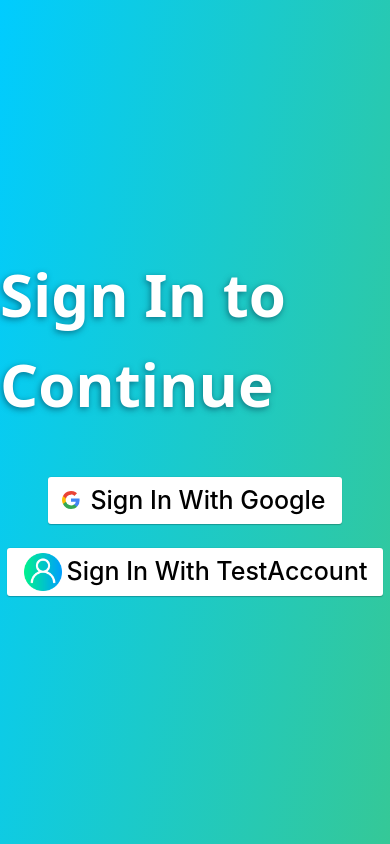
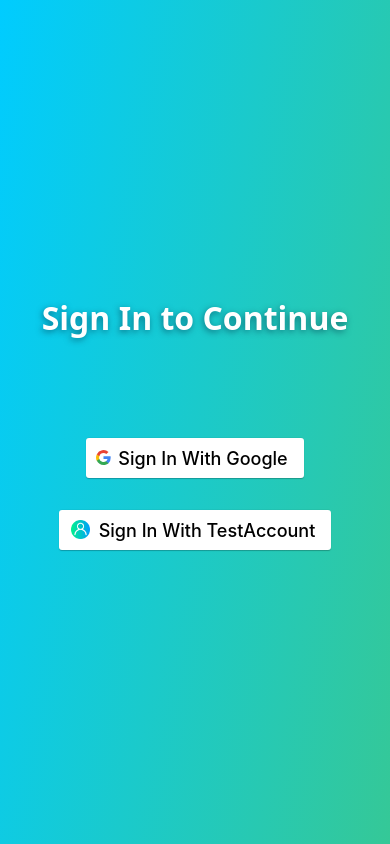
Before and after one commit to shaurair/expense-tracker, a React (Create React App) app: page / in a window 390 px wide. Built offline with nearby package versions, Linux system fonts and the light colour scheme.

Commit message:
modify style

```diff
--- a/src/components/EditTransactionForm.jsx
+++ b/src/components/EditTransactionForm.jsx
@@ -21,6 +21,7 @@ export const EditTransactionForm = ({
     return (
         <form onSubmit={handleEditSubmit} className="">
             <div className="add-transaction mg-btm-0p5rem">
+                <div className="option-btn-container">
                     <input type="text" placeholder="Description" required
                         value={description}
                         onChange={(e) => {setDescriptionEdit(e.target.value)}}
@@ -29,16 +30,23 @@ export const EditTransactionForm = ({
                         value={transactionAmount}
                         onChange={(e) => {setTransactionAmount(e.target.value)}}
                     />
+                </div>
+                <div className="option-btn-container">
+                    <div className="radio-option">
                         <input type="radio" id="expense-edit" value="expense"
                             checked = {transactionType === "expense"}
                             onChange={(e) => {settransactionType(e.target.value)}}
                         />
                         <label htmlFor="expense-edit" style={{color:"red"}}>Expense</label>
+                    </div>
+                    <div className="radio-option">
                         <input type="radio" id="income-edit" value="income"
                             checked = {transactionType === "income"}
                             onChange={(e) => {settransactionType(e.target.value)}}
                         />
                         <label htmlFor="income-edit" style={{color:"green"}}>Income</label>
+                    </div>
+                </div>
             </div>
             <div className="mg-btm-0p5rem">
                 <button type="submit" className="btn btn-primary btn-sm me-2">Save</button>
--- a/src/pages/auth/styles.css
+++ b/src/pages/auth/styles.css
@@ -15,7 +15,7 @@
     );
   }
   .login-page p {
-    font-size: 60px;
+    font-size: 70px;
     font-weight: bold;
   }
 
@@ -23,11 +23,12 @@
   .login-with-google-btn {
     cursor: pointer;
     transition: background-color 0.3s, box-shadow 0.3s;
-    padding: 5px 16px 5px 42px;
+    padding: 5px 16px 5px 65px;
+    height: 80px;
     border: none;
     border-radius: 3px;
     box-shadow: 0 -1px 0 rgba(0, 0, 0, 0.04), 0 1px 1px rgba(0, 0, 0, 0.25);
-    font-size: 25px;
+    font-size: 35px;
     font-weight: 500;
     font-family: -apple-system, BlinkMacSystemFont, "Segoe UI", Roboto, Oxygen,
       Ubuntu, Cantarell, "Fira Sans", "Droid Sans", "Helvetica Neue", sans-serif;
@@ -35,6 +36,7 @@
     background-color: white;
     background-repeat: no-repeat;
     background-position: 5% 50%;
+    background-size: 10%;
   }
   .login-with-google-btn:active {
     background-color: #eeeeee;
@@ -47,11 +49,12 @@
   .login-with-test-account-btn {
     cursor: pointer;
     transition: background-color 0.3s, box-shadow 0.3s;
-    padding: 5px 16px 5px 60px;
+    padding: 5px 16px 5px 85px;
+    height: 80px;
     border: none;
     border-radius: 3px;
     box-shadow: 0 -1px 0 rgba(0, 0, 0, 0.04), 0 1px 1px rgba(0, 0, 0, 0.25);
-    font-size: 25px;
+    font-size: 35px;
     font-weight: 500;
     font-family: -apple-system, BlinkMacSystemFont, "Segoe UI", Roboto, Oxygen,
       Ubuntu, Cantarell, "Fira Sans", "Droid Sans", "Helvetica Neue", sans-serif;
@@ -62,18 +65,58 @@
     background-size: 10%;
   }
   .btn-effect:hover {
-    box-shadow: 5px 5px 5px rgba(0, 0, 0, 0.4), 0 2px 4px rgba(0, 0, 0, 0.25);
+    background-color: #8fcced2b;
+    color: white;
+    border: rgb(8, 85, 110);
+    border-width: 3px;
+    border-style: solid;
   }
   .btn-effect:disabled {
     filter: grayscale(100%);
     background-color: #ebebeb;
-    box-shadow: 0 -1px 0 rgba(0, 0, 0, 0.04), 0 1px 1px rgba(0, 0, 0, 0.25);
+    box-shadow: 0 -1px 0 rgba(0, 0, 0, 0.04);
     cursor: not-allowed;
   }
 /* style modify */
   .mg-btm-lg-rem {
-    margin-bottom: 3rem;
+    margin-bottom: 6rem;
   }
   .mg-btm-sm-rem {
-    margin-bottom: 1.5rem;
+    margin-bottom: 2rem;
   }
+
+@media (max-width: 1024px) {
+  .login-page p {
+    font-size: 50px;
+  }
+  .login-with-google-btn,
+  .login-with-test-account-btn {
+    font-size: 24px;
+    height: 50px;
+    background-size: 7%;
+  }
+  .login-with-google-btn {
+    padding-left: 40px;
+  }
+  .login-with-test-account-btn {
+    padding-left: 50px;
+  }
+}
+
+@media (max-width: 480px) {
+  .login-page p {
+    font-size: 32px;
+  }
+  .login-with-google-btn,
+  .login-with-test-account-btn {
+    font-size: 18px;
+    height: 40px;
+    background-size: 7%;
+  }
+  .login-with-google-btn {
+    padding-left: 32px;
+  }
+  .login-with-test-account-btn {
+    padding-left: 40px;
+  }
+}
--- a/src/pages/expense-tracker/index.jsx
+++ b/src/pages/expense-tracker/index.jsx
@@ -59,8 +59,9 @@ export const ExpenseTracker = () => {
 
     return (
         <>
+            <div className="summary-profile-container">
                 <div className="expense-tracker">
-                <div className="container">
+                    <div className="summary-container">
                         <h1>{name}'s Expense Tracker</h1>
                         <div className="balance">
                             <h3>Your Balance</h3>
@@ -81,6 +82,7 @@ export const ExpenseTracker = () => {
                             </div>
                         </div>
                         <form className="add-transaction" onSubmit={onSubmit}>
+                            <div className="option-btn-container">
                                 <input type="text" placeholder="Description" required
                                     value={description}
                                     onChange={(e) => {setDescription(e.target.value)}}
@@ -89,18 +91,24 @@ export const ExpenseTracker = () => {
                                     value={transactionAmount}
                                     onChange={(e) => {setTranctionAmount(e.target.value)}}
                                 />
+                            </div>
+                            <div className="option-btn-container">
+                                <div className="radio-option">
                                     <input type="radio" id="expense" value="expense"
                                         checked = {transactionType === "expense"}
                                         onChange={(e) => {setTransactionType(e.target.value)}}
                                     />
                                     <label htmlFor="expense" style={{color:"red"}}>Expense</label>
+                                </div>
+                                <div className="radio-option">
                                     <input type="radio" id="income" value="income"
                                         checked = {transactionType === "income"}
                                         onChange={(e) => {setTransactionType(e.target.value)}}
                                     />
                                     <label htmlFor="income" style={{color:"green"}}>Income</label>
-
+                                </div>
                                 <button type="submit" className="btn btn-outline-primary">Add</button>
+                            </div>
                         </form>
                     </div>
                     {
@@ -112,9 +120,10 @@ export const ExpenseTracker = () => {
                         )
                     }
                 </div>
+            </div>
             <div className="transactions-container">
                 <div className="transactions">
-                    <h3>Transactions</h3>
+                    <h2 className="mg-btm-mdrem">Transactions</h2>
                     <ul>
                         {transactions.map((transaction) => {
                             const {description, transactionAmount, transactionType, id} =  transaction;
--- a/src/pages/expense-tracker/styles.css
+++ b/src/pages/expense-tracker/styles.css
@@ -1,5 +1,5 @@
 .expense-tracker {
-    padding: 2% 10%;
+    padding: 2% 15%;
     width: 100vw;
     display: flex;
     flex-direction: row;
@@ -7,29 +7,33 @@
     align-items: center;
     color: #023047;
   }
-
   .expense-tracker h1 {
     font-size: 40px;
   }
-  .expense-tracker button {
-    margin-left: 10px;
+  .radio-option {
+    display: flex;
+    align-items: center;
+    gap: 0.3rem;
   }
   .add-transaction {
     display: flex;
-    gap: 5px;
+    gap: 0.6rem;
     align-items: center;
+  }
+  .option-btn-container {
+    display: flex;
+    gap: 0.6rem;
   }
   .profile {
     display: flex;
     flex-direction: column;
     align-items: center;
-    margin-left: 200px;
+    margin-left: 50px;
   }
   .profile-photo {
     width: 200px;
     border-radius: 50%;
   }
-
   .sign-out-button {
     border: none;
     margin-top: 50px;
@@ -43,10 +47,8 @@
     padding: 10px 20px 10px 20px;
     text-decoration: none;
   }
-
   .sign-out-button:hover {
     background: #3cb0fd;
-
     background-image: linear-gradient(to bottom, #3cb0fd, #3498db);
     text-decoration: none;
     cursor: pointer;
@@ -58,8 +60,8 @@
   }
   .transactions {
     margin-top: 20px;
-    padding-left: 10px;
-    width: 50%;
+    padding: .75% 1%;
+    width: 60%;
     height: 400px;
     overflow: auto;
     border: 3px solid #023047;
@@ -78,6 +80,83 @@
     padding: 1px;
     margin-left: 0.5rem;
   }
+  .mg-btm-mdrem {
+    margin-bottom: 1rem;
+  }
   .mg-btm-0p5rem {
     margin-bottom: 0.5rem;
   }
+
+  @media (max-width: 1024px) {
+    .expense-tracker {
+      padding: 2% 5%;
+    }
+    .expense-tracker h1 {
+      font-size: 36px;
+    }
+    .add-transaction{
+      flex-direction: column;
+      gap: 1.2rem;
+    }
+    .option-btn-container {
+      width: 100%;
+      display: flex;
+      gap: 1.5rem;
+    }
+    .profile-photo {
+      width: 10rem;
+    }
+    .sign-out-button {
+      margin-top: 20px;
+      padding: 8px;
+      font-size: 18px;
+    }
+    .transactions {
+      width: 70%;
+      height: auto;
+    }
+  }
+
+  @media (max-width: 768px) {
+    .expense-tracker h1 {
+      font-size: 32px;
+    }
+    .profile {
+      margin-left: 0;
+      margin-top: 30px;
+    }
+    .profile-photo {
+      width: 10rem;
+    }
+    .sign-out-button {
+      margin-top: 20px;
+      padding: 5px;
+      font-size: 18px;
+    }
+    .option-btn-container{
+      display: flex;
+      flex-wrap: wrap;
+      gap: 0.5rem;
+    }
+  }
+
+  @media (max-width: 480px) {
+    .expense-tracker h1 {
+      font-size: 28px;
+    }
+    .profile {
+      margin-top: 0;
+    }
+    .profile-photo {
+      width: 8rem;
+    }
+    .sign-out-button {
+      padding: 3px;
+      font-size: 16px;
+      width: 100px;
+    }
+  }
+
+  @media (max-width: 320px) {
+
+  }
```
Also changed, not shown: firebase.json, 1 other file (tests, documents, lock files or other folders). Lines whose indentation alone changed are shown as unchanged.
